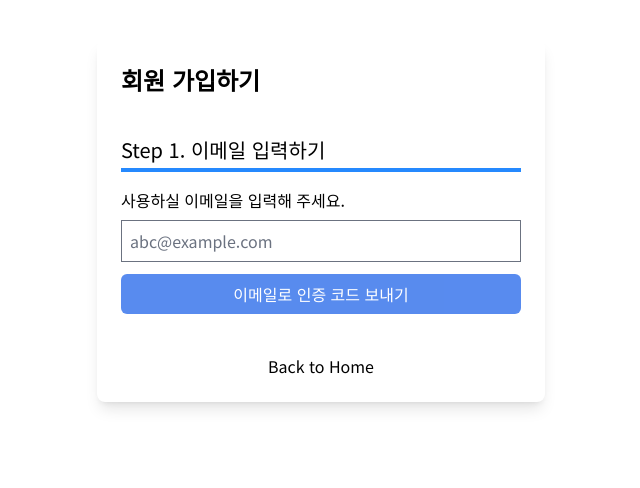
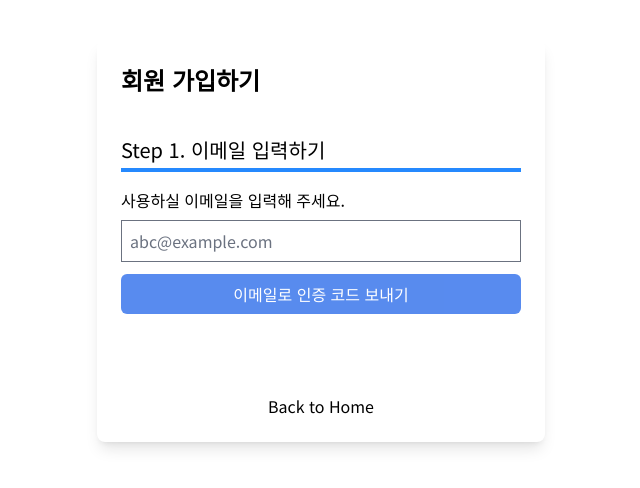
Before and after one commit to 82orez/levelup-chart-dashboard, a Next.js app: page /users/sign-up in a window 1280 px wide. Shown: the top 488 px of the page, without its empty margins (319-959 px from the left). Built offline with nearby package versions, Linux system fonts and the light colour scheme; no server answers.

Commit message:
pointer-events-none

```diff
--- a/src/app/sign-in/page.tsx
+++ b/src/app/sign-in/page.tsx
@@ -119,7 +119,7 @@ export default function SignIn() {
         {error && <p className="animate-pulse text-center text-red-500">{error}</p>}
       </form>
 
-      <div className={"mt-3 flex justify-around"}>
+      <div className={clsx("mt-3 flex justify-around", { "pointer-events-none": isLoading })}>
         <Link href={"/users/sign-up"} className={"min-w-[145px] text-center hover:underline"}>
           회원 가입 하기
         </Link>
@@ -131,7 +131,7 @@ export default function SignIn() {
         </Link>
       </div>
 
-      <div className={"mt-10 flex justify-center hover:underline"}>
+      <div className={clsx("mt-10 flex justify-center hover:underline", { "pointer-events-none": isLoading })}>
         <Link href={"/"}>To the Home</Link>
       </div>
     </div>
--- a/src/app/users/reset-password/[token]/page.tsx
+++ b/src/app/users/reset-password/[token]/page.tsx
@@ -124,7 +124,7 @@ export default function ResetPasswordPage() {
 
       {/*{message && <p className="mt-2 text-green-500">{message}</p>}*/}
 
-      <div className="mt-10 flex justify-center hover:underline">
+      <div className={clsx("mt-10 flex justify-center hover:underline", { "pointer-events-none": resetPassword.isPending })}>
         <Link href="/">To the Home</Link>
       </div>
     </div>
--- a/src/app/users/reset-password/page.tsx
+++ b/src/app/users/reset-password/page.tsx
@@ -4,6 +4,7 @@ import { useState } from "react";
 import { useMutation } from "@tanstack/react-query";
 import Link from "next/link";
 import { AiOutlineLoading3Quarters } from "react-icons/ai";
+import clsx from "clsx";
 
 export default function ResetPassword() {
   const [email, setEmail] = useState("");
@@ -70,7 +71,7 @@ export default function ResetPassword() {
       {/* 오류 메시지 표시 */}
       {errorMessage && <p className="mt-3 text-red-500">{errorMessage}</p>}
 
-      <div className="mt-10 flex justify-center hover:underline">
+      <div className={clsx("mt-10 flex justify-center hover:underline", { "pointer-events-none": sendResetLink.isPending })}>
         <Link href="/">To the Home</Link>
       </div>
     </div>
--- a/src/app/users/sign-up/page.tsx
+++ b/src/app/users/sign-up/page.tsx
@@ -236,7 +236,10 @@ export default function SignUp() {
       {/*{message.startsWith("Error") && <p className={"mt-2 text-red-500"}>{message}</p>}*/}
       {/*{message && <p className={`mt-2 ${message.startsWith("Error") ? "text-red-500" : "text-green-500"}`}>{message}</p>}*/}
 
-      <div className={"mt-10 flex justify-center hover:underline"}>
+      <div
+        className={clsx("mt-20 flex justify-center hover:underline", {
+          "pointer-events-none": sendVerification.isPending || validateCode.isPending || registerUser.isPending,
+        })}>
         <Link href={"/"}>Back to Home</Link>
       </div>
     </div>
```
